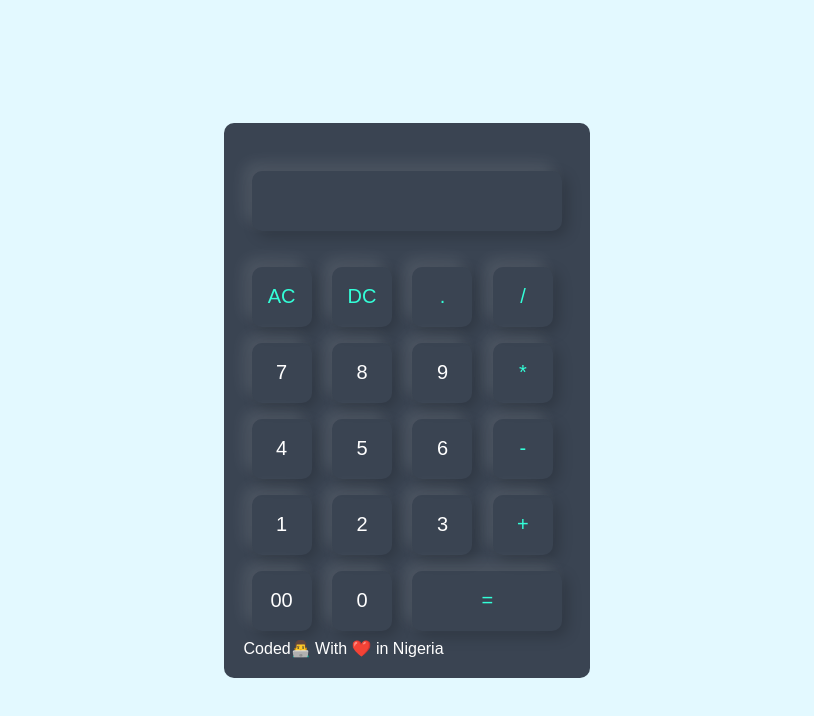
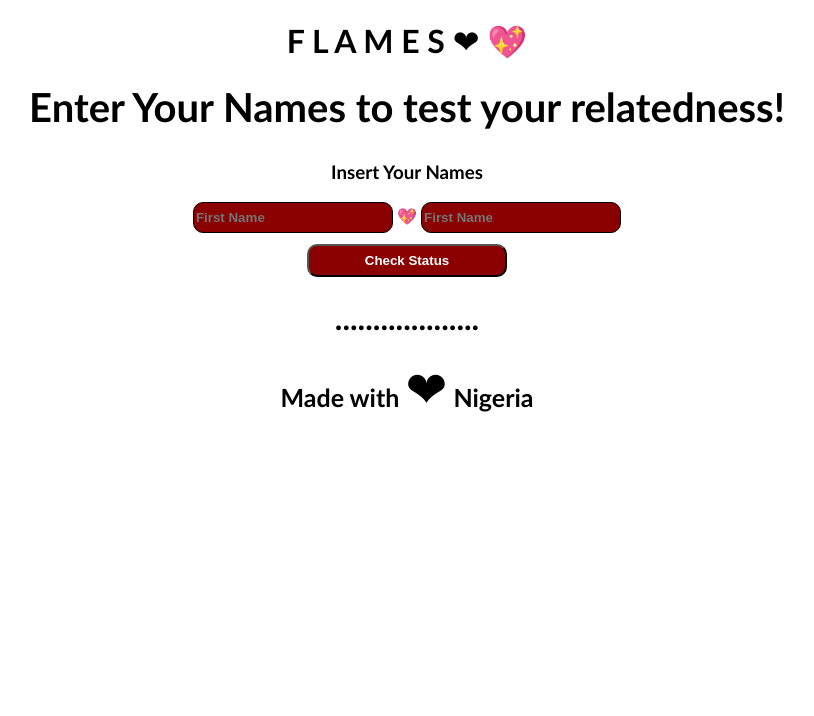
Before and after one commit to ijoodesilo/html.portfolio, a plain HTML site: page index.html in a window 1280 px wide. Shown: the whole page, without its empty margins (233-1047 px from the left). Drawn offline with Linux system fonts and the light colour scheme.

Commit message:
Add files via upload

```diff
--- /dev/null
+++ b/index.css
@@ -0,0 +1,56 @@
+body{
+    font-family: 'Trebuchet MS', 'Lucida Sans Unicode', 'Lucida Grande', 'Lucida Sans', Arial, sans-serif;
+    text-align: center;
+    /* background-image: url(fishes.jpg);
+    background-size: cover; */
+}
+
+h2{
+    font-size: 40px;
+    margin: 0;
+    margin-bottom: 30px;
+}
+
+#your-name{
+    width: 200px;
+    border-radius: 10px;
+    padding-top: 7px;
+    padding-bottom: 7px;
+    border: 1px solid black;
+    font-weight: bold;
+    margin-bottom: 5px;
+    color: white;
+    background: darkred;
+}
+
+#the-name{
+    width: 200px;
+    border-radius: 10px;
+    padding-top: 7px;
+    padding-bottom: 7px;
+    border: 1px solid black;
+    font-weight: bold;
+    margin-bottom: 5px;
+    color: white;
+    background: darkred;
+}
+
+button{
+    width: 200px;
+    border-radius: 10px;
+    padding-top: 7px;
+    padding-bottom: 7px;
+    font-weight: bold;
+    margin-top: 6px;
+    color: white;
+    background: darkred;
+}
+
+footer{
+    font-weight: bold;
+    font-size: 25px;
+}
+
+#nigeria{
+    font-size: 50px;
+}
--- a/index.html
+++ b/index.html
@@ -1,54 +1,24 @@
 <!DOCTYPE html>
-
 <html>
 <head>
-		<meta http-equiv="CONTENT-TYPE" content="text/html; charset=UTF-8">
-		<meta name="viewport" content="width-device-width, initial-scale=1.0">
-		<link rel="stylesheet" href="style.css"/>
-		<title>My Personal Calculator.</title>
+    <meta charset='utf-8'>
+    <meta http-equiv='X-UA-Compatible' content='IE=edge'>
+    <title>Flames</title>
+    <meta name='viewport' content='width=device-width, initial-scale=1'>
+    <link rel='stylesheet' type='text/css' media='screen' href='index.css'>
+    <script src='index.js'></script>
 </head>
-<script src="index.js"></script>
 <body>
-		<div class="container">
-				<div class="calculator">
-						<form>
-								<div class="display">
-										<input type="text" name="display">
-								</div>
-								<div>
-										<input  class="operator" type="button" value="AC"onclick="display.value =  '  '  ">
-											<input class="operator" type="button" value="DC" onclick= "display.value = display.value.toString().slice ( 0, -1)">
-											<input class="operator" type="button" value="."onclick="display.value += '.' ">
-											<input class="operator" type="button" value="/"onclick="display.value += '/' ">
-								</div>
-								<div >
-											<input type="button" value="7" onclick="display.value += '7' ">
-											<input type="button" value="8" onclick="display.value += '8'  ">
-											<input type="button" value="9" onclick="display.value += '9'  ">
-											<input class="operator" type="button" value="*"onclick="display.value += '*' ">
-								</div>
-								<div>
-											<input type="button" value="4"onclick="display.value += '4' ">
-											<input type="button" value="5"onclick="display.value += '5' ">
-											<input type="button" value="6"onclick="display.value += '6' ">
-											<input class="operator" type="button" value="-"onclick="display.value += '-' ">
-								</div>
-								<div>
-											<input type="button" value="1"onclick="display.value += '1' ">
-											<input type="button" value="2"onclick="display.value += '2' ">
-											<input type="button" value="3"onclick="display.value += '3' ">
-											<input class="operator" type="button" value="+"onclick="display.value += '+' ">
-								</div>
-								<div>
-											<input type="button" value="00"onclick="display.value += '00' ">
-											<input type="button" value="0"onclick="display.value += '0' ">
-											<input  class="equal" type="button" value="=" onclick="display.value = eval(display.value)">
-								</div>
-								<div>
-										<footer class="author">Coded👨‍💻  With ❤️ in Nigeria</footer>
-								</div>
-						</form>
-				</div>
-		</div>
+   <h1>F L A M E S ❤ 💖</h1>
+   <h2 id="hi">Enter Your Names to test your relatedness!</h2>
+   <h3 id="dope">Insert Your Names</h3>
+   <div>
+   <input id="your-name"  type="search" name="your-name" placeholder="First Name">
+   <span>💖</span>
+   <input id ="the-name" type="search" name="the-name" placeholder="First Name">
+    </div>
+    <button id="calculate">Check Status</button>
+    <h1 id="wait">...................</h1>
 </body>
+<footer>Made with <span id="nigeria">❤</span> Nigeria </footer>
 </html>
--- /dev/null
+++ b/index.js
@@ -0,0 +1,18 @@
+
+window.onload = function() {
+    let button = document.getElementById("calculate");
+    button.addEventListener("click", calculateRelation);
+}
+
+function calculateRelation () {
+    let yourName = document.getElementById("your-name").value;
+    let theName = document.getElementById("the-name").value;
+
+
+    if (yourName != "" && theName != ""){
+        let percentage = Math.floor(Math.random() * 101);
+        document.getElementById("hi").textContent = yourName + " and " + theName + " you are related by"
+        document.getElementById("dope").textContent = percentage.toString() + " %"
+        document.getElementById("dope").style.fontSize = "40px"
+    }
+}
```
Also changed, not shown: fishes.jpg (added).
